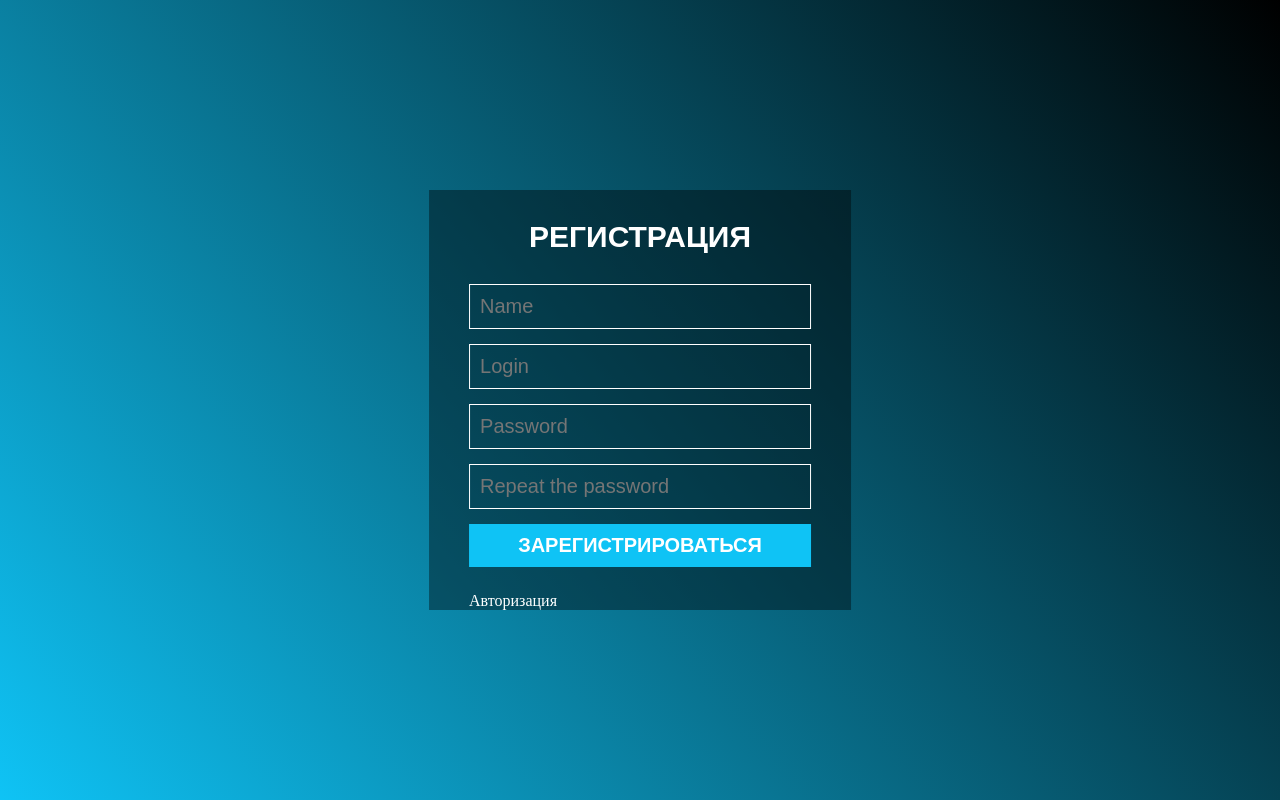
After one commit to Nurlan322/Zhunusov-Nurlan, a PHP site: page /registration/registration.php in a window 1280 px wide. The commit adds this page. Run offline with PHP 8.4, Linux system fonts and the light colour scheme.

Commit message:
28.02.2022

```diff
--- /dev/null
+++ b/registration/registration.php
@@ -0,0 +1,57 @@
+<?php
+    $hostname = 'localhost';
+    $username = 'Nurlan';
+    $password = '123';
+    $dbname = 'factdb';
+    $db_con = mysqli_connect($hostname, $username, $password, $dbname);
+
+    $data = $_POST;
+
+    if(isset($data['enter']))
+    {
+        if($data['password'] == $data['rpassword'])
+        {
+            $name = $data['name'];
+            $login = trim($data['login']);
+            $rpassword = md5($data['rpassword']);
+            $query = "INSERT INTO `people`(`ID_person`, `name`, `login`, `password`) VALUES (NULL, '$name', '$login', '$rpassword')";
+            $insert = mysqli_query($db_con, $query);
+            echo "Вы зарегистрировались!";
+        }
+        else
+            echo 'Пароли должны быть одинаковыми';
+    }
+?>
+<!doctype html>
+<html lang="en">
+<head>
+    <meta charset="UTF-8">
+    <meta name="viewport"
+          content="width=device-width, user-scalable=no, initial-scale=1.0, maximum-scale=1.0, minimum-scale=1.0">
+    <meta http-equiv="X-UA-Compatible" content="ie=edge">
+    <title>Регистрация</title>
+    <link rel="stylesheet" href="../style/styleauthor.css">
+</head>
+<body>
+
+    <form method="post" class="form">
+        <h1>Регистрация</h1>
+        <div class="input_form">
+            <input type="text" name="name" value="<? echo @$data['name'];?>" placeholder="Name">
+        </div>
+        <div class="input_form">
+            <input type="text" name="login" value="<? echo @$data['login'];?>" placeholder="Login">
+        </div>
+        <div class="input_form">
+            <input type="password" name="password"  value="<? echo @$data['password'];?>" placeholder="Password">
+        </div>
+        <div class="input_form">
+            <input type="password" name="rpassword" placeholder="Repeat the password">
+        </div>
+        <div class="input_form">
+            <input type="submit" name="enter" value="Зарегистрироваться">
+        </div>
+        <a href="../authorization/index.php" target="_blank" class="input_form" style="color: #fff; text-decoration: none;">Авторизация</a>
+    </form>
+</body>
+</html>
--- a/style/styleauthor.css
+++ b/style/styleauthor.css
@@ -36,7 +36,7 @@ body{
     border: 1px solid #0fc3f5;
 }
 .input_form input[type="submit"] {
-    margin: 20px 0 10px 0;
+    margin: 0 0 10px 0;
     color: #fff;
     font-weight: bold;
     text-transform: uppercase;
```
Also changed, not shown: authorization/index.php (+28 -6 lines), database/index.php (deleted, +0 -8 lines), factdb.sql (added, +70 -0 lines).
